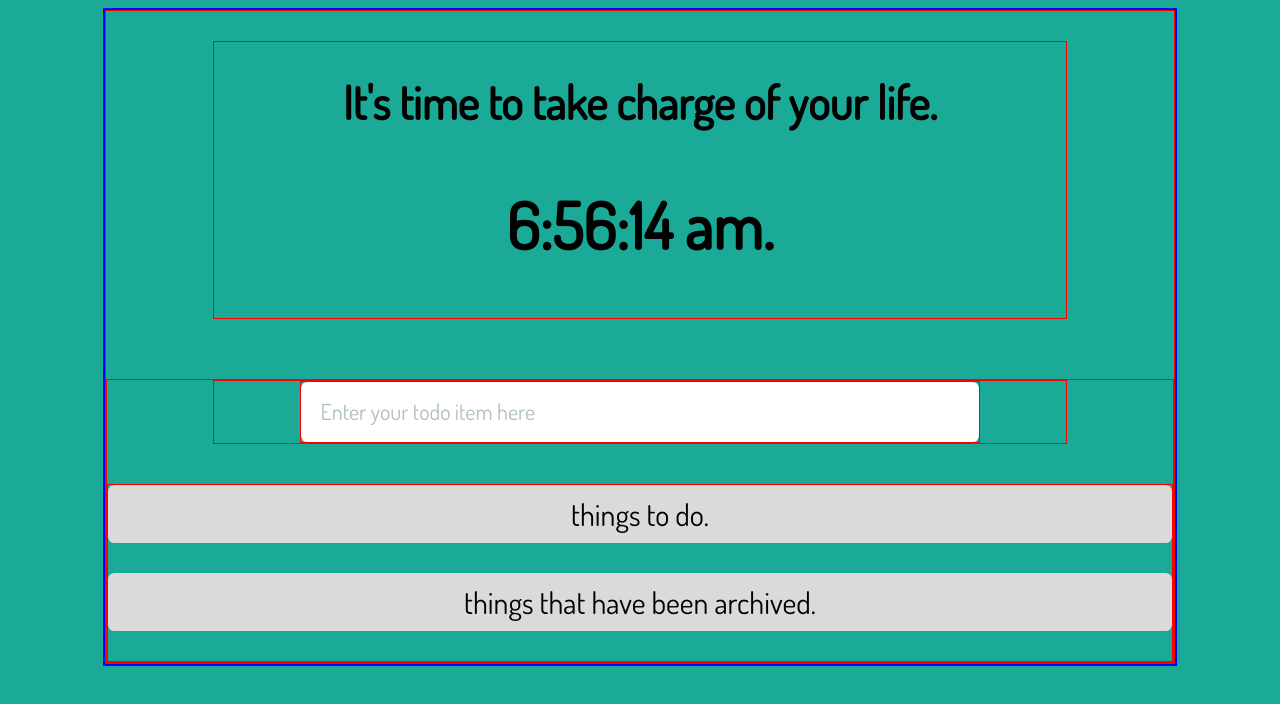
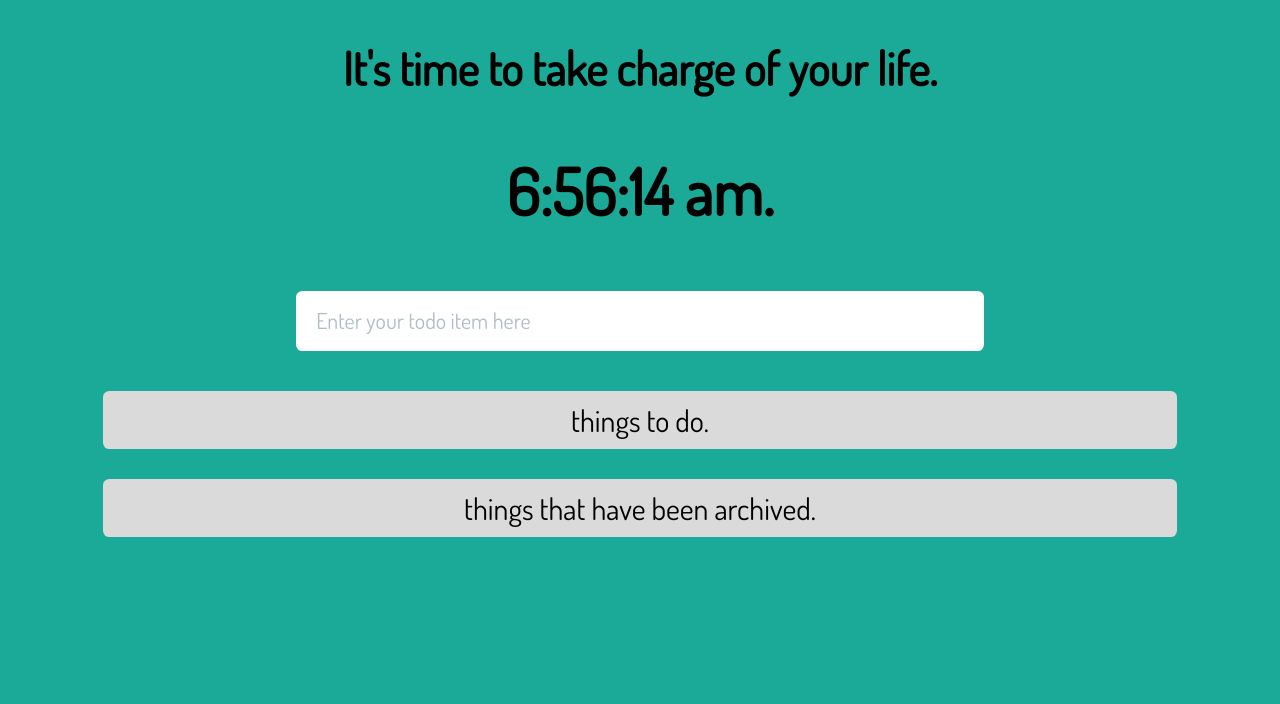
Before and after one commit to nicoraven/focusNow, a React app in the folder focusnow-chrome-extension/: page / in a window 1280 px wide. Shown: the top 704 px of the page. Built offline with nearby package versions, Linux system fonts and the light colour scheme.

Commit message:
fixed content script overriding other pages stylings

```diff
--- a/focusnow-chrome-extension/src/index.css
+++ b/focusnow-chrome-extension/src/index.css
@@ -15,13 +15,13 @@ body {
 }
 
 div {
-	border: 1px solid red;
+	/*border: 1px solid red;*/
 }
 
 #root {
 	width: 85%;
 	margin: 0 auto;
-	border: solid 2px blue;
+	/*border: solid 2px blue;*/
 }
 
 .warning{
@@ -71,7 +71,7 @@ table {
 }
 
 .card {
-	max-width: 100%;
+	max-width: 90%;
 	background-color: #FFFFFF;
 	display: block;
   margin: 10px auto;
```
Also changed, not shown: focusnow-chrome-extension/src/App.js (+1 -10 lines), focusnow-chrome-extension/public/manifest.json, 6 other files (tests, documents, lock files or other folders).
